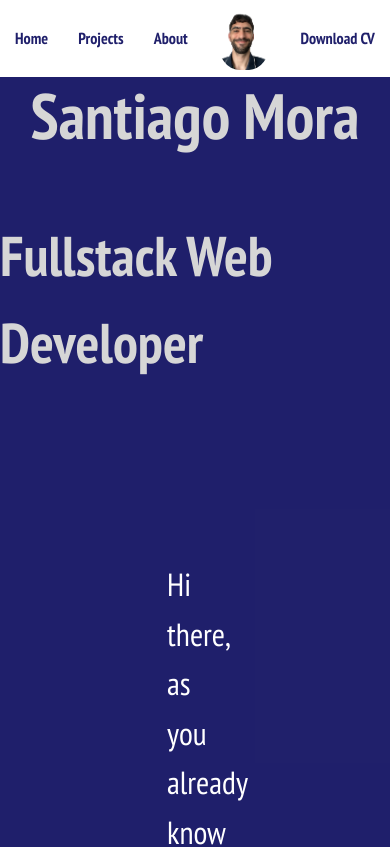
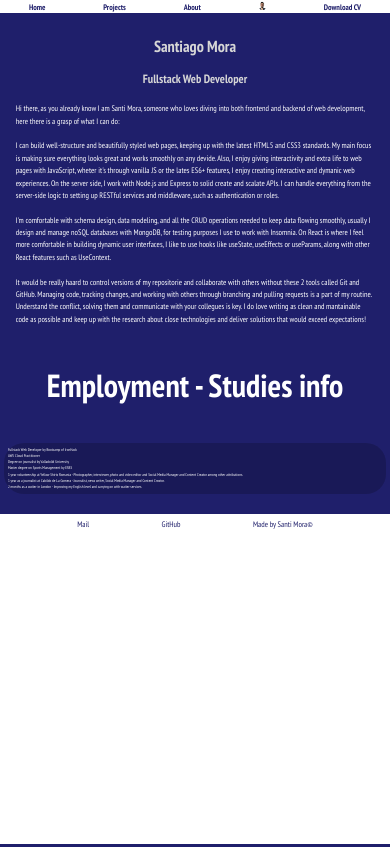
Before and after one commit to SantiMora06/Portfolio, a React (Vite) app: page /about in a window 390 px wide. Shown: the top 847 px of the page. Built offline with nearby package versions, Linux system fonts and the light colour scheme.

Commit message:
View from phones added

```diff
--- a/index.html
+++ b/index.html
@@ -8,7 +8,7 @@
   <link
     href="https://fonts.googleapis.com/css2?family=Comic+Neue:ital,wght@0,300;0,400;0,700;1,300;1,400;1,700&family=PT+Sans+Narrow:wght@400;700&display=swap"
     rel="stylesheet">
-  <link rel="icon" type="image/svg+xml" href="/vite.svg" />
+  <link rel="icon" type="image/svg+xml" href="/src/assets/santi.png" />
   <meta name="viewport" content="width=device-width, initial-scale=1.0" />
   <title>Santi Mora</title>
 </head>
--- a/src/styles/about.module.css
+++ b/src/styles/about.module.css
@@ -108,3 +108,40 @@
         align-items: flex-start;
     }
 }
+
+@media (max-width: 425px) {
+    .container {
+        padding-top: 6%;
+    }
+
+    .name {
+        font-size: 1em;
+    }
+
+    .job {
+        font-size: 0.75em;
+    }
+
+    .description {
+        font-size: 0.5em;
+        color: white;
+        border-radius: 20px;
+        display: flex;
+        flex-direction: column;
+        justify-content: center;
+        margin: 1% 3%;
+        padding: 0.5em 0.5em;
+    }
+
+    .list {
+        background-color: rgba(0, 0, 0, 0.188);
+        color: white;
+        font-size: 0.5em;
+        border-radius: 20px;
+        display: flex;
+        flex-direction: column;
+        margin: 1% 1% 5% 1%;
+        padding: 0.5em 0.5em;
+        align-items: flex-start;
+    }
+}
--- a/src/styles/footer.module.css
+++ b/src/styles/footer.module.css
@@ -37,3 +37,12 @@
         z-index: 3;
     }
 }
+
+@media (max-width: 425px) {
+    .footer {
+        background-color: white;
+        padding: 0.3em;
+        margin-top: auto;
+        z-index: 3;
+    }
+}
--- a/src/styles/header.module.css
+++ b/src/styles/header.module.css
@@ -103,3 +103,39 @@ img {
         padding-inline-end: 0;
     }
 }
+
+@media (max-width: 425px) {
+    ul.header {
+        display: flex;
+        flex-direction: row;
+        justify-content: space-around;
+        list-style-type: none;
+        text-decoration: none;
+        align-items: center;
+        background-color: white;
+        border-top: 1em;
+
+    }
+
+    .prehead {
+        position: fixed;
+        z-index: 10;
+        width: 100%;
+    }
+
+    img {
+        height: 10px;
+        border-radius: 40%;
+    }
+
+    .Navlink {
+        text-decoration: none;
+        color: rgba(1, 1, 87, 0.879);
+        font-weight: bold;
+    }
+
+    .main {
+        padding-inline-start: 2em;
+        padding-inline-end: 0;
+    }
+}
--- a/src/styles/maincontent.module.css
+++ b/src/styles/maincontent.module.css
@@ -181,3 +181,64 @@ section.projectsPreview img {
         font-size: 0.75em;
     }
 }
+
+@media (max-width: 425px) {
+    li {
+        text-decoration: none;
+        font-size: 0.5em;
+        color: white;
+    }
+
+    ul {
+        list-style: none;
+    }
+
+
+    .photo {
+        margin: 0.5em 1em 0 1em;
+        display: flex;
+        flex-direction: column;
+        align-items: center;
+    }
+
+    .photo img {
+        border-radius: 20%;
+        width: 40%;
+        display: flex;
+        align-items: center;
+    }
+
+    .container {
+        padding-bottom: 1em;
+    }
+
+    .content {
+        font-size: 0.5em;
+        color: white;
+        padding: 0 0.25em 0.5em 0.25em;
+        border-radius: 20px;
+    }
+
+    section.projectsPreview ul {
+        display: flex;
+        flex-direction: row;
+        flex-wrap: wrap;
+        align-content: center;
+        justify-content: space-evenly;
+        align-items: center;
+    }
+
+    section.projectsPreview img {
+        border-radius: 0;
+        height: 45px;
+        width: 900px;
+        margin: 0.25em 0.5em 0 0.5em;
+    }
+
+    .innerItem {
+        display: flex;
+        justify-content: center;
+        margin-top: 0.75em;
+        font-size: 0.5em;
+    }
+}
--- a/src/styles/projects.module.css
+++ b/src/styles/projects.module.css
@@ -366,17 +366,17 @@ ul {
     }
 }
 
-@media (width < 425px) {
+@media (max-width: 425px) {
     h1 {
         display: flex;
         align-items: center;
         justify-content: center;
-        font-size: 1.3em;
+        font-size: 0.8em;
         color: rgb(214, 214, 214);
     }
 
     h3 {
-        font-size: 1em;
+        font-size: 0.6em;
         display: flex;
         justify-content: center;
         color: white;
@@ -384,8 +384,8 @@ ul {
 
     .paragraph {
         display: flex;
-        margin: 0.5em 1.25%;
-        font-size: 0.75em;
+        margin: 0.25em 1%;
+        font-size: 0.4em;
         color: white;
     }
 
@@ -409,7 +409,7 @@ ul {
         display: flex;
         flex-direction: column;
         justify-content: center;
-        margin: 2.5%;
+        margin: 1.25%;
     }
 
     .projects {
@@ -431,10 +431,10 @@ ul {
 
     .images {
         display: flex;
-        height: 40px;
-        width: 100px;
+        height: 20px;
+        width: 60px;
         border-radius: 0;
-        margin: 1em;
+        margin: 0.75em;
         transition: transform 0.3 ease-in;
     }
 
@@ -443,7 +443,7 @@ ul {
     }
 
     .list {
-        padding: 0.25em;
+        padding: 0.125em;
         background-color: rgba(255, 255, 255, 0.574);
         display: flex;
         overflow: hidden;
@@ -475,8 +475,8 @@ ul {
     }
 
     .list img {
-        min-width: 30px;
-        margin-right: 30px;
+        min-width: 20px;
+        margin-right: 20px;
     }
 
     .list-inner {
```
Also changed, not shown: 1 other file (tests, documents, lock files or other folders).
